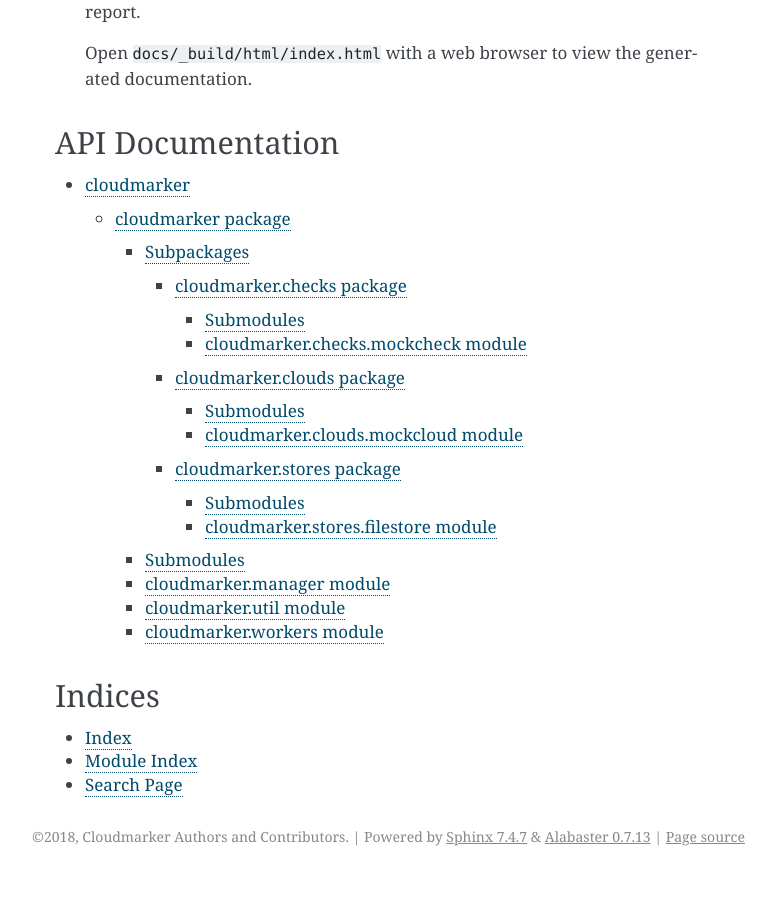
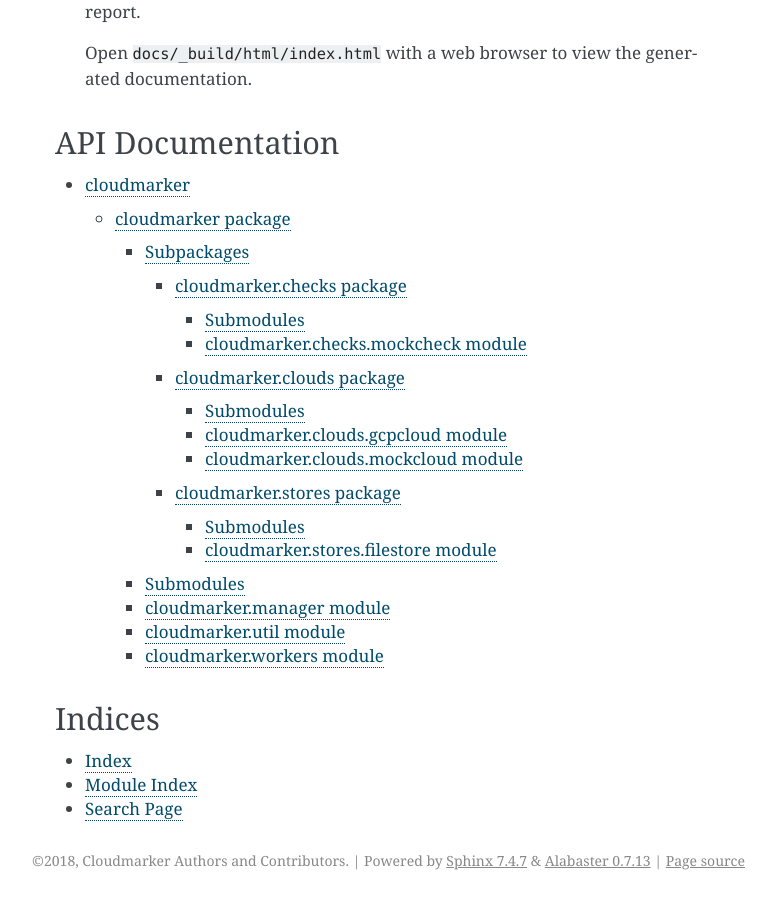
Before and after one commit to risingstar120/cloudmarker, a Sphinx documentation site: the page built from docs/index.rst, in a window 1280 px wide and 900 px high, scrolled down 1070 px. Shown: the whole window, without its empty margins (365-1141 px from the left). Built offline with Sphinx 7.4.7, drawn with Linux system fonts in a browser that asks for light colours; before the commit the page ends 1946 px from its top, so only the background shows below that.

Commit message:
Generate API documentation for GCPCloud

```diff
--- a/docs/api/cloudmarker.clouds.rst
+++ b/docs/api/cloudmarker.clouds.rst
@@ -9,6 +9,14 @@ cloudmarker.clouds package
 Submodules
 ----------
 
+cloudmarker.clouds.gcpcloud module
+----------------------------------
+
+.. automodule:: cloudmarker.clouds.gcpcloud
+    :members:
+    :undoc-members:
+    :show-inheritance:
+
 cloudmarker.clouds.mockcloud module
 -----------------------------------
 
```
Also changed, not shown: 1 other file.
